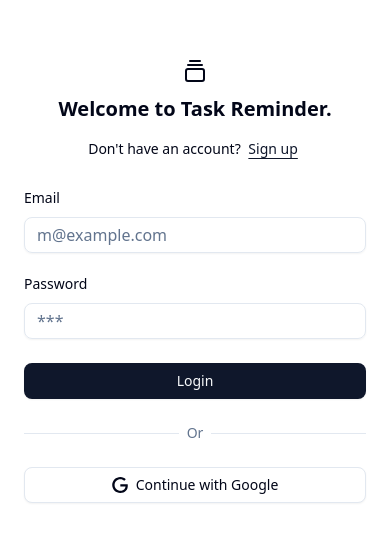
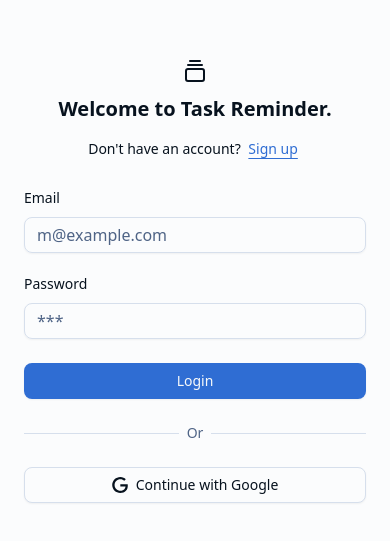
Before and after one commit to huotrithy/task-reminder, a Next.js app: page /login in a window 390 px wide. Shown: the part 143-684 px from the top of the page. Built offline with nearby package versions, Linux system fonts and the light colour scheme.

Commit message:
update color theme, add mobile navbar

```diff
--- a/src/app/app/layout.tsx
+++ b/src/app/app/layout.tsx
@@ -1,3 +1,4 @@
+import { MobileNav } from "@/components/mobile-nav";
 import { NavBar } from "@/components/nav-bar";
 
 export default function AppLayout({ children }: { children: React.ReactNode }) {
@@ -8,6 +9,7 @@ export default function AppLayout({ children }: { children: React.ReactNode }) {
         <main className="relative container max-w-7xl grow mx-auto px-5 mt-4">
           {children}
         </main>
+        <MobileNav />
       </div>
     </div>
   );
--- a/src/app/globals.css
+++ b/src/app/globals.css
@@ -29,7 +29,6 @@ body {
 } */
 
 @theme inline {
-
   --radius-sm: calc(var(--radius) - 4px);
 
   --radius-md: calc(var(--radius) - 2px);
@@ -102,135 +101,109 @@ body {
 }
 
 :root {
-
   --radius: 0.625rem;
 
-  --background: oklch(1 0 0);
+  /* Light theme – blue primary */
+  --background: oklch(0.99 0.002 250); /* white-ish */
+  --foreground: oklch(0.18 0.03 250); /* dark text */
 
-  --foreground: oklch(0.129 0.042 264.695);
+  --card: var(--background);
+  --card-foreground: var(--foreground);
 
-  --card: oklch(1 0 0);
+  --popover: var(--background);
+  --popover-foreground: var(--foreground);
 
-  --card-foreground: oklch(0.129 0.042 264.695);
+  /* Primary now blue */
+  --primary: oklch(0.55 0.17 260); /* medium blue */
+  --primary-foreground: oklch(0.98 0.003 250); /* near white */
 
-  --popover: oklch(1 0 0);
+  /* Secondary = light blue */
+  --secondary: oklch(0.9 0.05 260);
+  --secondary-foreground: var(--primary);
 
-  --popover-foreground: oklch(0.129 0.042 264.695);
+  /* Muted = very light blue grey */
+  --muted: oklch(0.94 0.02 260);
+  --muted-foreground: oklch(0.5 0.06 260);
 
-  --primary: oklch(0.208 0.042 265.755);
+  /* Accent = slightly stronger blue */
+  --accent: oklch(0.8 0.1 260);
+  --accent-foreground: var(--foreground);
 
-  --primary-foreground: oklch(0.984 0.003 247.858);
+  /* Destructive = reddish tone for alerts */
+  --destructive: oklch(0.6 0.25 25);
 
-  --secondary: oklch(0.968 0.007 247.896);
+  --border: oklch(0.9 0.02 260);
+  --input: var(--border);
+  --ring: oklch(0.5 0.15 260);
 
-  --secondary-foreground: oklch(0.208 0.042 265.755);
+  /* Example chart colors – now blueish palette */
+  --chart-1: oklch(0.45 0.19 260); /* blue */
+  --chart-2: oklch(0.55 0.14 200); /* teal */
+  --chart-3: oklch(0.38 0.1 240); /* deep blue */
+  --chart-4: oklch(0.75 0.14 180); /* aqua */
+  --chart-5: oklch(0.65 0.16 300); /* violet */
 
-  --muted: oklch(0.968 0.007 247.896);
-
-  --muted-foreground: oklch(0.554 0.046 257.417);
-
-  --accent: oklch(0.968 0.007 247.896);
-
-  --accent-foreground: oklch(0.208 0.042 265.755);
-
-  --destructive: oklch(0.577 0.245 27.325);
-
-  --border: oklch(0.929 0.013 255.508);
-
-  --input: oklch(0.929 0.013 255.508);
-
-  --ring: oklch(0.704 0.04 256.788);
-
-  --chart-1: oklch(0.646 0.222 41.116);
-
-  --chart-2: oklch(0.6 0.118 184.704);
-
-  --chart-3: oklch(0.398 0.07 227.392);
-
-  --chart-4: oklch(0.828 0.189 84.429);
-
-  --chart-5: oklch(0.769 0.188 70.08);
-
-  --sidebar: oklch(0.984 0.003 247.858);
-
-  --sidebar-foreground: oklch(0.129 0.042 264.695);
-
-  --sidebar-primary: oklch(0.208 0.042 265.755);
-
-  --sidebar-primary-foreground: oklch(0.984 0.003 247.858);
-
-  --sidebar-accent: oklch(0.968 0.007 247.896);
-
-  --sidebar-accent-foreground: oklch(0.208 0.042 265.755);
-
-  --sidebar-border: oklch(0.929 0.013 255.508);
-
-  --sidebar-ring: oklch(0.704 0.04 256.788);
+  /* Sidebar colors */
+  --sidebar: var(--secondary);
+  --sidebar-foreground: var(--foreground);
+  --sidebar-primary: var(--primary);
+  --sidebar-primary-foreground: var(--primary-foreground);
+  --sidebar-accent: var(--accent);
+  --sidebar-accent-foreground: var(--foreground);
+  --sidebar-border: var(--border);
+  --sidebar-ring: var(--ring);
 }
 
 .dark {
+  /* Dark theme – blue primary */
+  --background: oklch(0.16 0.03 250);
+  --foreground: oklch(0.95 0.002 250);
 
-  --background: oklch(0.129 0.042 264.695);
+  --card: oklch(0.22 0.04 250);
+  --card-foreground: var(--foreground);
 
-  --foreground: oklch(0.984 0.003 247.858);
+  --popover: var(--card);
+  --popover-foreground: var(--foreground);
 
-  --card: oklch(0.208 0.042 265.755);
+  /* Primary now bright blue */
+  --primary: oklch(0.7 0.18 260);
+  --primary-foreground: oklch(0.98 0.003 250);
 
-  --card-foreground: oklch(0.984 0.003 247.858);
+  /* Secondary = muted blue */
+  --secondary: oklch(0.3 0.05 250);
+  --secondary-foreground: var(--foreground);
 
-  --popover: oklch(0.208 0.042 265.755);
+  /* Muted = dark muted blue */
+  --muted: oklch(0.25 0.04 250);
+  --muted-foreground: oklch(0.7 0.04 250);
 
-  --popover-foreground: oklch(0.984 0.003 247.858);
+  /* Accent = mid blue */
+  --accent: oklch(0.4 0.1 260);
+  --accent-foreground: var(--foreground);
 
-  --primary: oklch(0.929 0.013 255.508);
-
-  --primary-foreground: oklch(0.208 0.042 265.755);
-
-  --secondary: oklch(0.279 0.041 260.031);
-
-  --secondary-foreground: oklch(0.984 0.003 247.858);
-
-  --muted: oklch(0.279 0.041 260.031);
-
-  --muted-foreground: oklch(0.704 0.04 256.788);
-
-  --accent: oklch(0.279 0.041 260.031);
-
-  --accent-foreground: oklch(0.984 0.003 247.858);
-
-  --destructive: oklch(0.704 0.191 22.216);
+  /* Destructive = reddish tone */
+  --destructive: oklch(0.65 0.22 25);
 
   --border: oklch(1 0 0 / 10%);
+  --input: oklch(1 0 0 / 15%);
+  --ring: oklch(0.55 0.18 260);
 
-  --input: oklch(1 0 0 / 15%);
+  /* Chart colors – dark mode blues */
+  --chart-1: oklch(0.55 0.19 260);
+  --chart-2: oklch(0.66 0.14 200);
+  --chart-3: oklch(0.58 0.14 240);
+  --chart-4: oklch(0.63 0.16 180);
+  --chart-5: oklch(0.57 0.18 300);
 
-  --ring: oklch(0.551 0.027 264.364);
-
-  --chart-1: oklch(0.488 0.243 264.376);
-
-  --chart-2: oklch(0.696 0.17 162.48);
-
-  --chart-3: oklch(0.769 0.188 70.08);
-
-  --chart-4: oklch(0.627 0.265 303.9);
-
-  --chart-5: oklch(0.645 0.246 16.439);
-
-  --sidebar: oklch(0.208 0.042 265.755);
-
-  --sidebar-foreground: oklch(0.984 0.003 247.858);
-
-  --sidebar-primary: oklch(0.488 0.243 264.376);
-
-  --sidebar-primary-foreground: oklch(0.984 0.003 247.858);
-
-  --sidebar-accent: oklch(0.279 0.041 260.031);
-
-  --sidebar-accent-foreground: oklch(0.984 0.003 247.858);
-
-  --sidebar-border: oklch(1 0 0 / 10%);
-
-  --sidebar-ring: oklch(0.551 0.027 264.364);
+  /* Sidebar */
+  --sidebar: var(--card);
+  --sidebar-foreground: var(--foreground);
+  --sidebar-primary: var(--primary);
+  --sidebar-primary-foreground: var(--primary-foreground);
+  --sidebar-accent: var(--accent);
+  --sidebar-accent-foreground: var(--foreground);
+  --sidebar-border: var(--border);
+  --sidebar-ring: var(--ring);
 }
 
 @layer base {
--- a/src/components/nav-bar.tsx
+++ b/src/components/nav-bar.tsx
@@ -6,105 +6,34 @@ import {
   NavigationMenuItem,
   NavigationMenuLink,
   NavigationMenuList,
-  navigationMenuTriggerStyle,
 } from "./ui/navigation-menu";
 import { Button } from "./ui/button";
-import {
-  Sheet,
-  SheetContent,
-  SheetHeader,
-  SheetTitle,
-  SheetTrigger,
-} from "./ui/sheet";
-import { MenuIcon } from "lucide-react";
 import Link from "next/link";
-import React, { useState } from "react";
+import React from "react";
 import { signOut, useSession } from "next-auth/react";
+import { menu } from "@/shared/const";
 
 export function NavBar() {
   const session = useSession();
-  const [isOpenMenu, setOpenMenu] = useState(false);
+  // const [isOpenMenu, setOpenMenu] = useState(false);
 
-  function handleScroll(e: React.MouseEvent, id: string) {
-    e.preventDefault();
+  // function handleScroll(e: React.MouseEvent, id: string) {
+  //   e.preventDefault();
 
-    setTimeout(() => {
-      const element = document.getElementById(id);
-      if (element) {
-        element.scrollIntoView({ behavior: "smooth" });
-      }
-    }, 100);
-  }
+  //   setTimeout(() => {
+  //     const element = document.getElementById(id);
+  //     if (element) {
+  //       element.scrollIntoView({ behavior: "smooth" });
+  //     }
+  //   }, 100);
+  // }
 
   function handleLogout() {
     signOut();
   }
 
-  const menu = {
-    unauthenticate: [
-      {
-        title: "Features",
-        body: (
-          <NavigationMenuItem>
-            <Link
-              href="#feature"
-              onClick={(e) => handleScroll(e, "feature")}
-              className={navigationMenuTriggerStyle()}
-            >
-              Features
-            </Link>
-          </NavigationMenuItem>
-        ),
-        collapsedBody: null,
-      },
-      {
-        title: "About",
-        body: (
-          <NavigationMenuItem>
-            <NavigationMenuLink
-              href="/"
-              className={navigationMenuTriggerStyle()}
-            >
-              About
-            </NavigationMenuLink>
-          </NavigationMenuItem>
-        ),
-        collapsedBody: (
-          <div className="flex flex-col gap-6">
-            <Link href="#" className="font-medium">
-              About
-            </Link>
-          </div>
-        ),
-      },
-    ],
-
-    authenticate: [
-      {
-        title: "Setting",
-        body: (
-          <NavigationMenuItem>
-            <NavigationMenuLink
-              href="/app/setting"
-              // className={navigationMenuTriggerStyle()}
-            >
-              Setting
-            </NavigationMenuLink>
-          </NavigationMenuItem>
-        ),
-        collapsedBody: (
-          <div className="flex flex-col gap-6">
-            <Link href="/app/setting" className="font-medium">
-              Setting
-            </Link>
-          </div>
-        ),
-      },
-    ],
-  };
-
   return (
-    <header className="flex items-center justify-between whitespace-nowrap border-b border-solid border-b-[#f0f2f5] px-5 py-3">
+    <header className="hidden md:flex items-center justify-between whitespace-nowrap border-b border-solid border-b-[#f0f2f5] px-5 py-3">
       <div className="container max-w-7xl mx-auto">
         <nav className="flex items-center justify-between">
           <div className="flex gap-12 items-center">
@@ -125,17 +54,14 @@ export function NavBar() {
             </Link>
             <NavigationMenu className="hidden lg:block">
               <NavigationMenuList>
-                {session.status === "authenticated"
-                  ? menu.authenticate.map((item, index) => (
-                      <React.Fragment key={index}>
-                        {item.collapsedBody}
-                      </React.Fragment>
-                    ))
-                  : menu.unauthenticate.map((item, index) => (
-                      <React.Fragment key={index}>
-                        {item.collapsedBody}
-                      </React.Fragment>
-                    ))}
+                {session.status === "authenticated" &&
+                  menu.authenticate.map((item, index) => (
+                    <NavigationMenuItem key={index}>
+                      <NavigationMenuLink asChild>
+                        <Link href={item.href}>{item.title}</Link>
+                      </NavigationMenuLink>
+                    </NavigationMenuItem>
+                  ))}
               </NavigationMenuList>
             </NavigationMenu>
           </div>
@@ -156,63 +82,6 @@ export function NavBar() {
               </>
             )}
           </div>
-
-          <Sheet open={isOpenMenu} onOpenChange={setOpenMenu}>
-            <SheetTrigger asChild className="lg:hidden">
-              <Button variant="outline" size="icon">
-                <MenuIcon className="h-4 w-4" />
-              </Button>
-            </SheetTrigger>
-
-            <SheetContent side="top" className="max-h-screen overflow-auto">
-              <SheetHeader>
-                <SheetTitle>
-                  <Link
-                    href={session.status === "authenticated" ? "/app" : "/"}
-                    className="flex items-center gap-2"
-                  >
-                    <Image
-                      src="/task.svg"
-                      width={30}
-                      height={10}
-                      className="max-h-8"
-                      alt="Shadcn UI Navbar"
-                    />
-                    <span className="text-lg font-semibold tracking-tighter">
-                      Task Reminder
-                    </span>
-                  </Link>
-                </SheetTitle>
-              </SheetHeader>
-              <div className="flex flex-col px-4 py-0 pb-3">
-                <div className="flex flex-col gap-6">
-                  {session.status === "authenticated"
-                    ? menu.authenticate.map((item, index) => (
-                        <React.Fragment key={index}>
-                          {item.collapsedBody}
-                        </React.Fragment>
-                      ))
-                    : menu.unauthenticate.map((item, index) => (
-                        <React.Fragment key={index}>
-                          {item.collapsedBody}
-                        </React.Fragment>
-                      ))}
-                </div>
-                {session.status === "authenticated" ? (
-                  <div className="mt-6 flex flex-col gap-6">
-                    <Button variant="outline" onClick={handleLogout}>
-                      Logout
-                    </Button>
-                  </div>
-                ) : (
-                  <div className="mt-6 flex flex-col gap-4">
-                    <Button variant="outline">Sign in</Button>
-                    <Button>Start for free</Button>
-                  </div>
-                )}
-              </div>
-            </SheetContent>
-          </Sheet>
         </nav>
       </div>
     </header>
--- /dev/null
+++ b/src/shared/const.ts
@@ -0,0 +1,18 @@
+import { House, Settings } from "lucide-react";
+
+export const menu = {
+  unauthenticate: [],
+
+  authenticate: [
+    {
+      title: "Home",
+      href: "/app",
+      icon: House,
+    },
+    {
+      title: "Setting",
+      href: "/app/setting",
+      icon: Settings,
+    },
+  ],
+};
```
Also changed, not shown: src/components/mobile-nav.tsx (+31 -1 lines).
